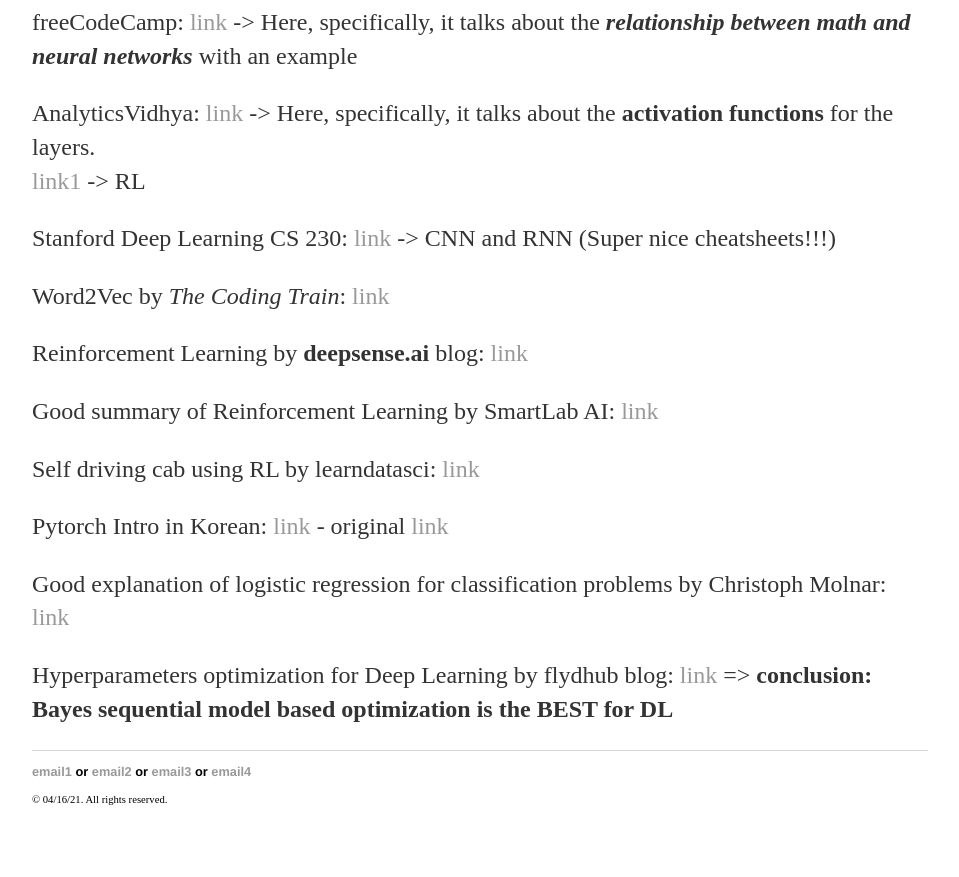
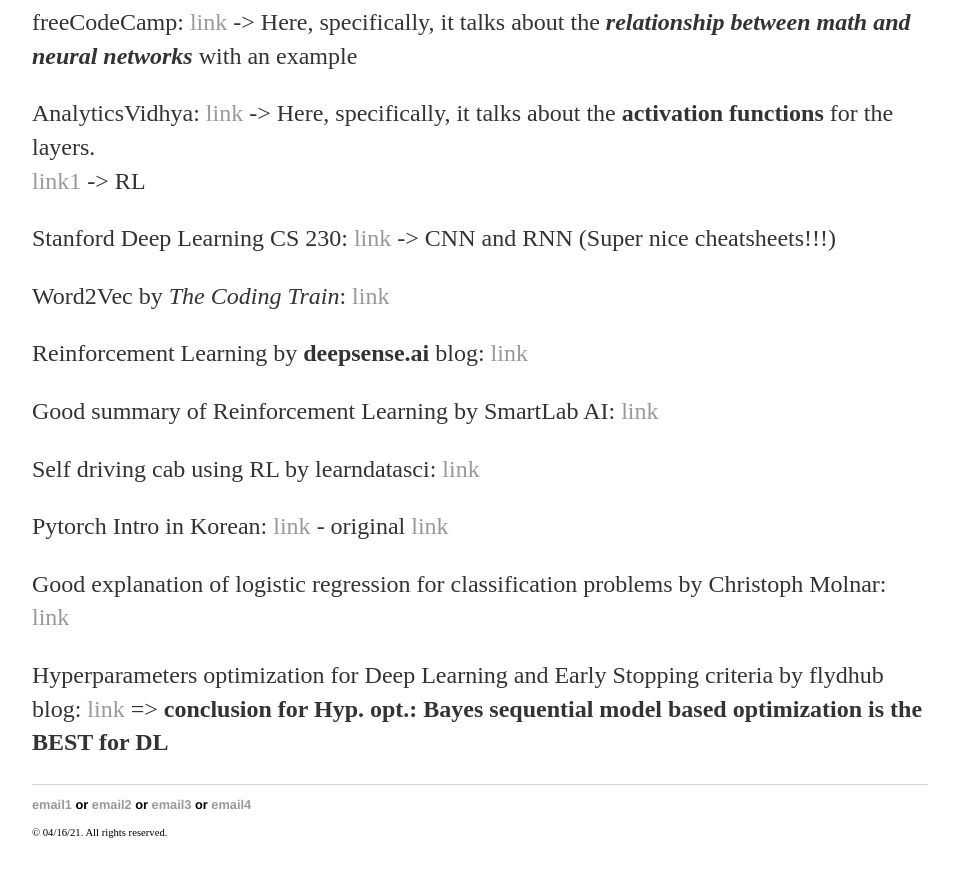
Before and after one commit to yjkweon24/yjkweon24.github.io, a Jekyll site: the page built from _posts/2019-03-16-Academic.md, in a window 1280 px wide and 900 px high, scrolled down 2299 px. Shown: the top 877 px of the window, without its empty margins (160-1119 px from the left). Built offline with Jekyll 4.4.1, drawn with Linux system fonts in a browser that asks for light colours.

Commit message:
Update 2019-03-16-Academic.md

```diff
--- a/_posts/2019-03-16-Academic.md
+++ b/_posts/2019-03-16-Academic.md
@@ -75,4 +75,4 @@
 
 Good explanation of logistic regression for classification problems by Christoph Molnar: [link](https://christophm.github.io/interpretable-ml-book/logistic.html)
 
-Hyperparameters optimization for Deep Learning by flydhub blog: [link](https://blog.floydhub.com/guide-to-hyperparameters-search-for-deep-learning-models/) => **conclusion: Bayes sequential model based optimization is the BEST for DL**
+Hyperparameters optimization for Deep Learning and Early Stopping criteria by flydhub blog: [link](https://blog.floydhub.com/guide-to-hyperparameters-search-for-deep-learning-models/) => **conclusion for Hyp. opt.: Bayes sequential model based optimization is the BEST for DL**
```
